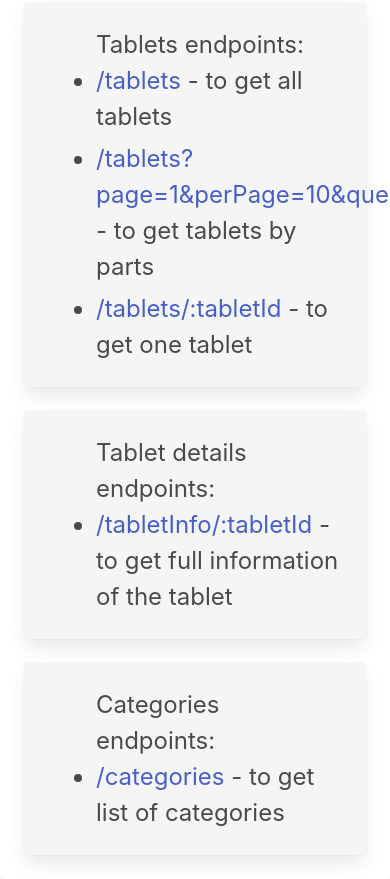
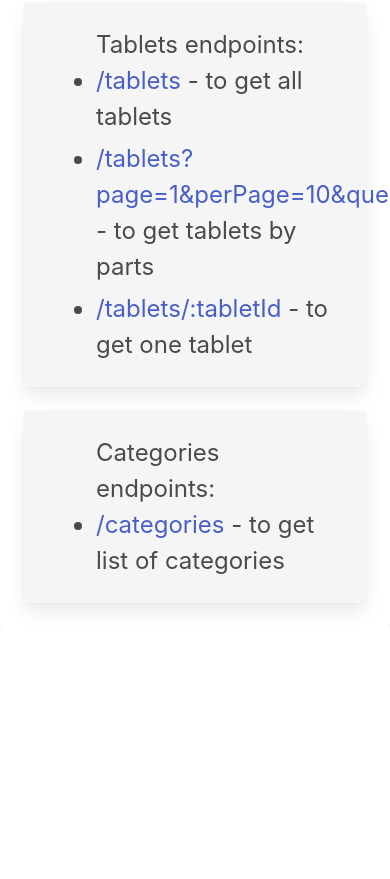
Before and after one commit to fe-nov22-FiveLab/product_catalog_backend, a website: page src/public/index.html in a window 390 px wide. Shown: the part 879-1758 px from the top of the page. After the commit the page ends 1506 px from the top, so only its background shows below. Drawn offline with nearby package versions, Linux system fonts and the light colour scheme.

Commit message:
removed tabletInfo endpoint

```diff
--- a/src/public/index.html
+++ b/src/public/index.html
@@ -71,18 +71,6 @@
     </div>
 
     <div class="card has-background-light">
-      <ul class="card-content is-size-4">
-        Tablet details endpoints:
-        <li>
-          <a href="https://product-catalog-api-sc0v.onrender.com/categories">
-            /tabletInfo/:tabletId
-          </a>
-          - to get full information of the tablet
-        </li>
-      </ul>
-    </div>
-
-    <div class="card has-background-light">
     <ul class="card-content is-size-4">
       Categories endpoints:
       <li>
```
Also changed, not shown: src/setup.ts (+4 -4 lines).
